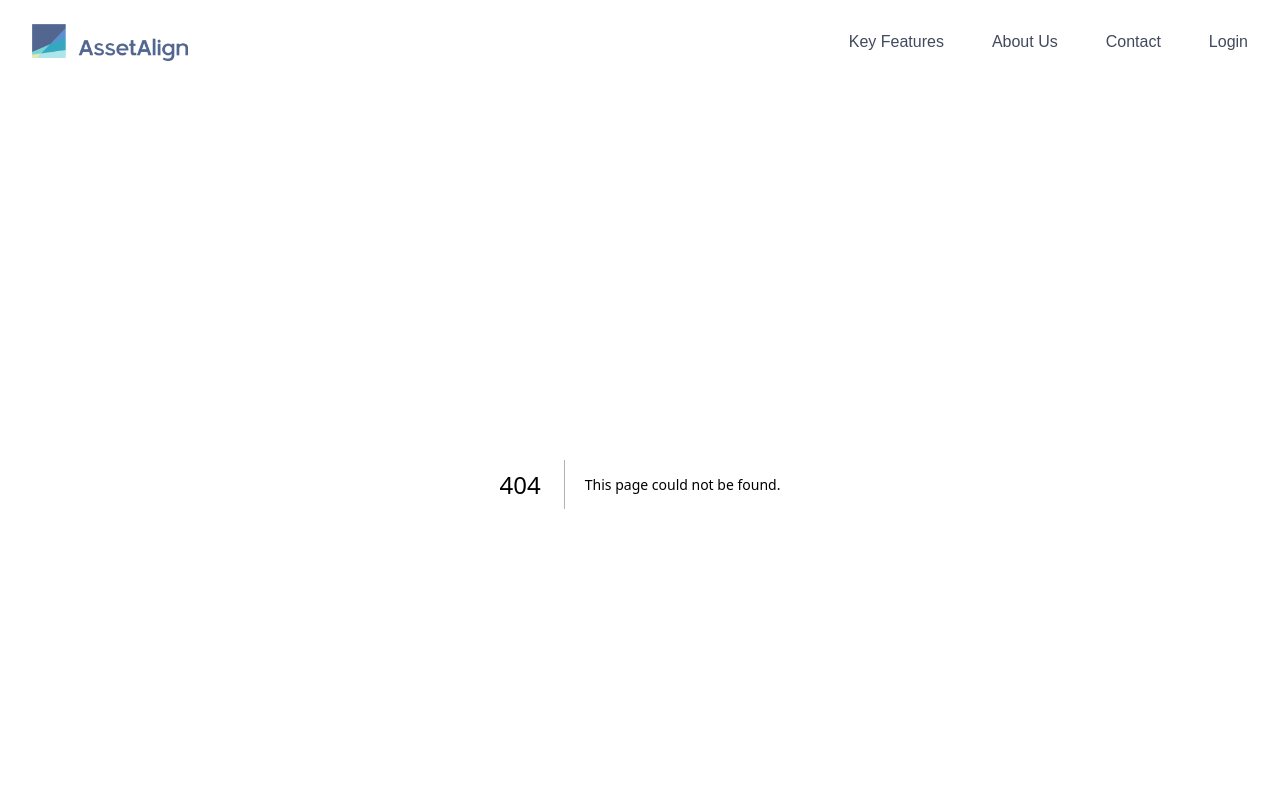
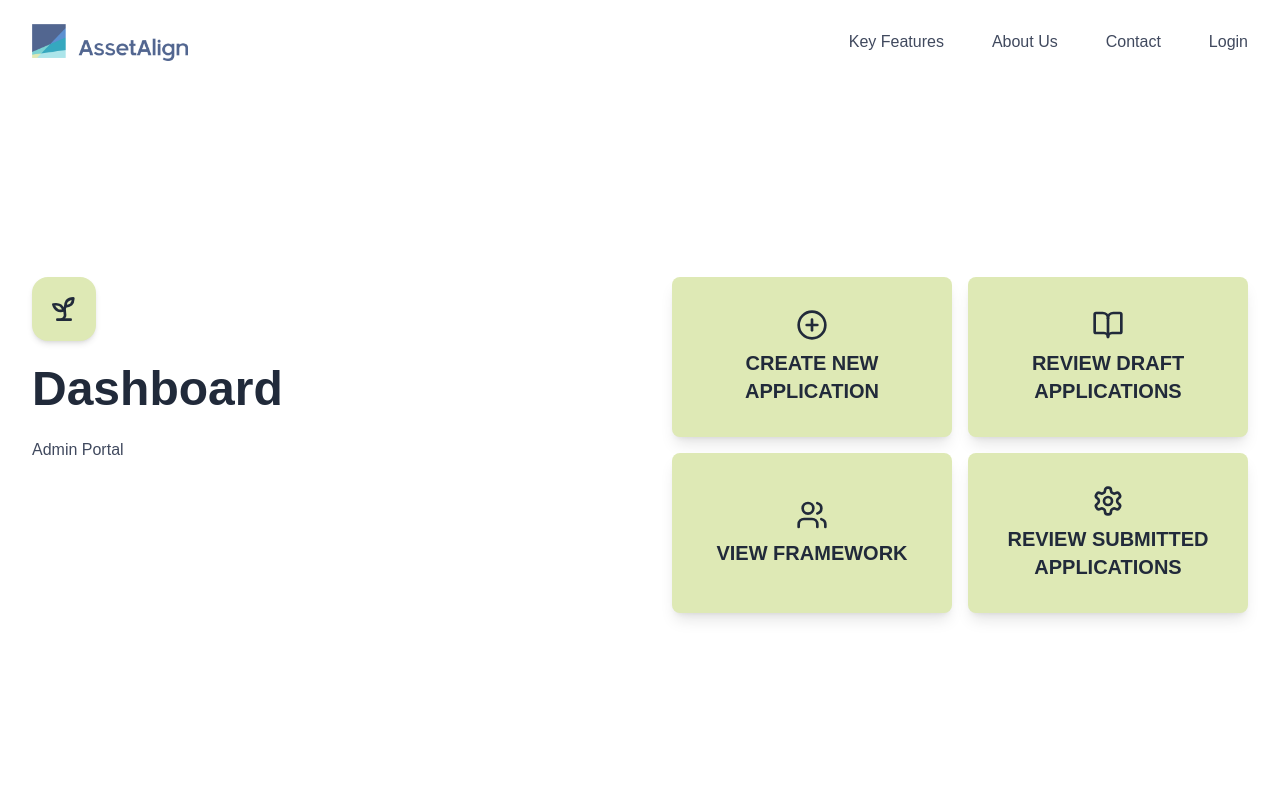
Before and after one commit to iamkunall/eligibility-checker, a Next.js app: page /dashboard/regional-manager in a window 1280 px wide. Before the commit this address had no page. Shown: the top 800 px of the page. Built offline with nearby package versions, Linux system fonts and the light colour scheme.

Commit message:
added manage rm page

```diff
--- a/app/dashboard/page.tsx
+++ b/app/dashboard/page.tsx
@@ -33,7 +33,7 @@ export default function DashboardPage() {
           </Link>
 
           <Link
-            href="/dashboard"
+            href="/dashboard/regional-manager"
             className=" bg-asset-mint  shadow-lg w-7/12 text-center p-6 rounded-lg mb-2"
           >
             <h2 className="text-2xl font-semibold text-asset-dark">
--- /dev/null
+++ b/app/dashboard/regional-manager/page.tsx
@@ -0,0 +1,6 @@
+import ReginalManager from '../../../components/dashboard/regional-manager'
+export default function ManageRmPage() {
+  return (
+   <ReginalManager/>
+  );
+}
--- /dev/null
+++ b/components/dashboard/regional-manager.tsx
@@ -0,0 +1,81 @@
+"use client"
+
+import { Sprout, PlusCircle, BookOpen, Users, Settings, type LucideIcon } from "lucide-react"
+import Link from "next/link"
+import { useState } from "react"
+
+type DashboardCard = {
+  title: string
+  href: string
+  icon: LucideIcon
+  description?: string
+}
+
+const DashboardCard = ({ card }: { card: DashboardCard }) => {
+  const [isHovered, setIsHovered] = useState(false)
+
+  return (
+    <Link
+      href={card.href}
+      className={`bg-asset-mint shadow-lg text-center p-6 rounded-lg flex flex-col items-center justify-center h-40 transition-all duration-200 ${
+        isHovered ? "shadow-xl translate-y-[-2px]" : ""
+      }`}
+      onMouseEnter={() => setIsHovered(true)}
+      onMouseLeave={() => setIsHovered(false)}
+    >
+      <card.icon className={`h-8 w-8 text-asset-dark mb-2 transition-transform ${isHovered ? "scale-110" : ""}`} />
+      <h2 className="text-xl font-semibold text-asset-dark">{card.title}</h2>
+      {card.description && <p className="text-sm text-asset-medium mt-1">{card.description}</p>}
+    </Link>
+  )
+}
+
+export default function DashboardPage() {
+  // Dashboard cards data
+  const dashboardCards: DashboardCard[] = [
+    {
+      title: "CREATE NEW APPLICATION",
+      href: "/assessment",
+      icon: PlusCircle,
+      // description: "Build new assessment frameworks",
+    },
+    {
+      title: "REVIEW DRAFT APPLICATIONS",
+      href: "/assessment/saved-frameworks",
+      icon: BookOpen,
+      // description: "View and edit existing frameworks",
+    },
+    {
+      title: "VIEW FRAMEWORK",
+      href: "/dashboard",
+      icon: Users,
+      // description: "Relationship manager settings",
+    },
+    {
+      title: "REVIEW SUBMITTED APPLICATIONS",
+      href: "/settings",
+      icon: Settings,
+      // description: "Configure system preferences",
+    },
+  ]
+
+  return (
+    <div className="flex min-h-screen flex-col mt-28">
+      <div className="container grid gap-16 pt-20 md:grid-cols-2">
+        <div className="flex flex-col items-start gap-6">
+          <div className="rounded-2xl bg-asset-mint p-4 shadow-md">
+            <Sprout className="h-8 w-8 text-asset-dark" />
+          </div>
+          <h1 className="text-5xl font-semibold text-asset-dark">Dashboard</h1>
+          <p className="text-asset-medium leading-relaxed">Admin Portal</p>
+        </div>
+
+        <div className="grid grid-cols-1 sm:grid-cols-2 gap-4">
+          {dashboardCards.map((card) => (
+            <DashboardCard key={card.title} card={card} />
+          ))}
+        </div>
+      </div>
+    </div>
+  )
+}
--- a/components/framework-entries-table.tsx
+++ b/components/framework-entries-table.tsx
@@ -274,9 +274,9 @@ export default function FrameworkEntriesTable({ details }: any) {
           onClick={() => {
             execute({
               name: details.name,
-              user: user.id,
+              user: user?.id,
               organization: user && user.organizations[0],
-              branch: user.branches && user.branches[0],
+              branch: user?.branches && user.branches[0],
               description: details.description,
               fields: selectedEntries,
             });
```
Also changed, not shown: package.json (line endings or trailing spaces), 1 other file (tests, documents, lock files or other folders).
